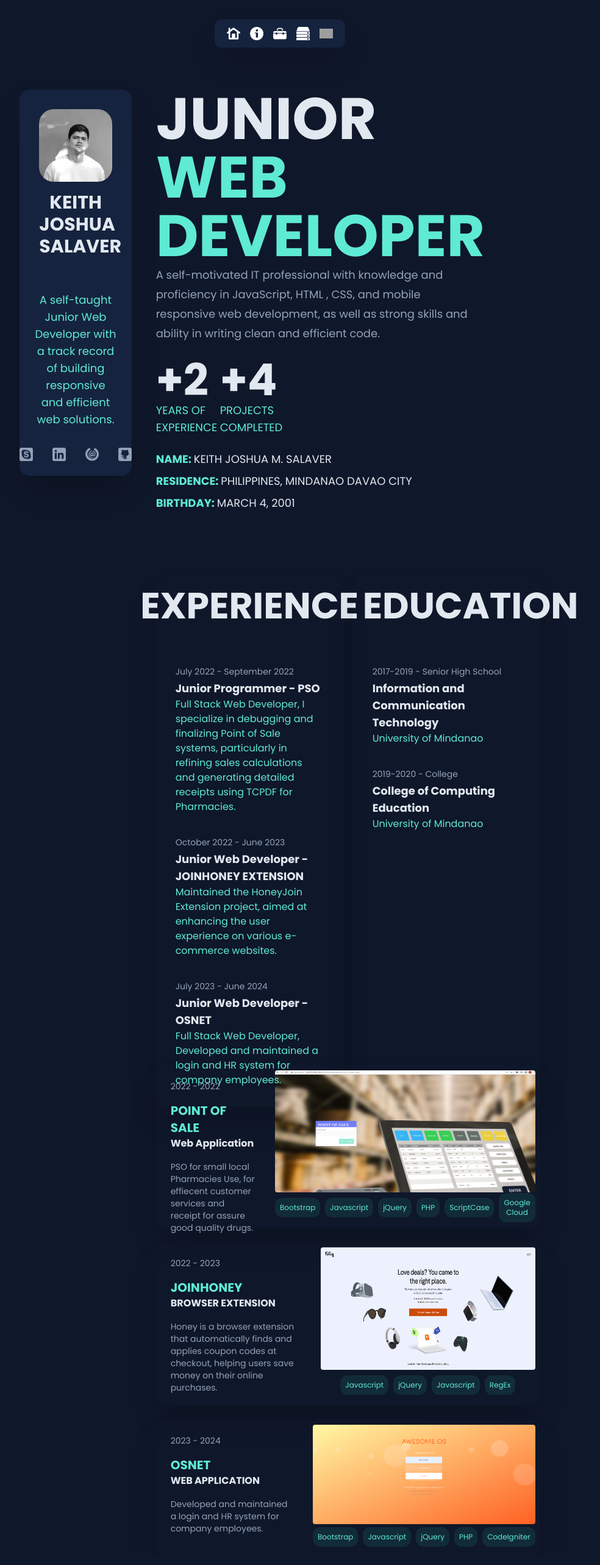
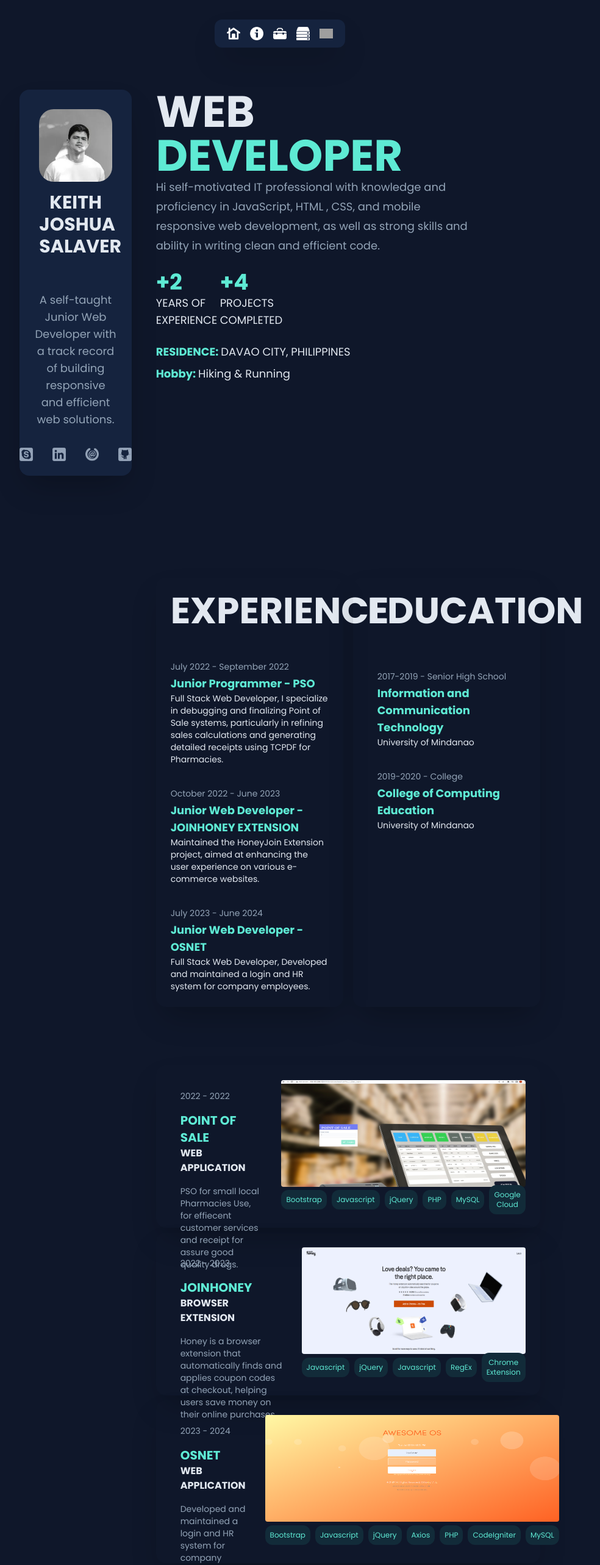
Before and after one commit to KeithJosh03/v2Portfolio, a Next.js app: page / in a window 1280 px wide. Shown: the top 2566 px of the page at 61% size, without its empty margins (181-1165 px from the left). Built offline with nearby package versions, Linux system fonts and the light colour scheme; grey boxes are pictures that could not be loaded.

Commit message:
First Changes UI formality

```diff
--- a/app/fonts/index.tsx
+++ /dev/null
@@ -1,19 +0,0 @@
-import { Poppins, Inter } from 'next/font/google'
-
-const poppins = Poppins({
-  subsets: ['latin'],
-  display:'swap',
-   weight: ['400', '700'],
-})
-
-const inter = Inter({
-  subsets: ['latin'],
-  display:'swap',
-   weight: ['400', '700'],
-})
-
-
-export {
-    poppins,
-    inter
-}
--- /dev/null
+++ b/app/utils/index.tsx
@@ -0,0 +1,12 @@
+import { Poppins } from 'next/font/google'
+
+const poppins = Poppins({
+  subsets: ['latin'],
+  display:'swap',
+   weight: ['400', '700'],
+})
+
+
+export {
+    poppins
+}
--- a/components/avatar/avatar.tsx
+++ b/components/avatar/avatar.tsx
@@ -3,7 +3,7 @@ import Image from 'next/image'
 
 import { me, skype, linken , email , github } from '@/public/avatar'
 
-import { poppins } from '@/app/fonts';
+import { poppins } from '@/app/utils';
 
 
 
@@ -20,7 +20,7 @@ export const Avatar = () => {
       </div>
       <div className='h-2/6 rounded-2xl text-center flex flex-col justify-end gap-2'>
         <div className='p-6'>
-          <p className={`${poppins.className} font-medium text-lg text-SecondaryCol`}>A self-taught Junior Web Developer with a track record of building responsive and efficient web solutions.</p>
+          <p className={`${poppins.className} font-medium text-lg text-ThirdCol`}>A self-taught Junior Web Developer with a track record of building responsive and efficient web solutions.</p>
         </div>
         <div className='flex flex-row items-center justify-center gap-8 mb-6'>
           <div><Image src={skype} alt='iconavatar' className='object-center object-cover' width={26} height={26}/></div>
@@ -32,3 +32,6 @@ export const Avatar = () => {
     </div>
   )
 }
+
+
+// Log Change a not in box
--- a/components/index.tsx
+++ b/components/index.tsx
@@ -2,10 +2,12 @@ import { Navbar } from "./layout/navbar";
 import { Main } from "./layout/main";
 import { Avatar } from "./avatar/avatar";
 import { Showcase } from "./layout/showcase";
+import { Stack } from "./sections/stacks/stacks";
 
 export {
     Navbar,
     Main,
     Avatar,
-    Showcase
+    Showcase,
+    Stack
 }
--- a/components/sections/about/about.tsx
+++ b/components/sections/about/about.tsx
@@ -1,43 +1,43 @@
 import React from 'react'
 
-import { poppins } from '@/app/fonts'
+import { poppins } from '@/app/utils'
 
 export const About = () => {
   return (
     <div className='h-screen w-auto'>
         <div className={`${poppins.className} grid grid-cols-2 text-left text-6xl font-extrabold gap-4`}>
-          <div className='col-span-1 text-PrimaryCol flex flex-col gap-4 hover:bg-avatarBG hover:bg-opacity-100 shadow-2xl rounded-2xl p-4'>
-            <h1 className='text-center self-center'>EXPERIENCE</h1>
-            <ol className="relative text-left p-4">
+          <div className='col-span-1 text-PrimaryCol flex flex-col gap-4 hover:bg-avatarBG hover:bg-opacity-100 shadow-2xl rounded-2xl relative text-left p-6'>
+            <h1 >EXPERIENCE</h1>
+            <ol >
               <li className="gap-4">
                 <time className="mb-1 text-sm font-medium text-ThirdCol">July 2022 - September 2022</time>
-                <h3 className="text-lg text-PrimaryCol">Junior Programmer - PSO</h3>
-                <p className="text-base font-thin text-SecondaryCol">Full Stack Web Developer, I specialize in debugging and finalizing Point of Sale systems, particularly in refining sales calculations and generating detailed receipts using TCPDF for Pharmacies.</p>
+                <h3 className="text-lg text-SecondaryCol">Junior Programmer - PSO</h3>
+                <p className="text-sm font-thin text-PrimaryCol">Full Stack Web Developer, I specialize in debugging and finalizing Point of Sale systems, particularly in refining sales calculations and generating detailed receipts using TCPDF for Pharmacies.</p>
               </li>
               <li className="gap-4">
                 <time className="mb-1 text-sm font-medium text-ThirdCol">October 2022 - June 2023</time>
-                <h3 className="text-lg text-PrimaryCol">Junior Web Developer - JOINHONEY EXTENSION</h3>
-                <p className="text-base font-thin text-SecondaryCol">Maintained the HoneyJoin Extension project, aimed at enhancing the user experience on various e-commerce websites.</p>
+                <h3 className="text-lg text-SecondaryCol">Junior Web Developer - JOINHONEY EXTENSION</h3>
+                <p className="text-sm font-thin text-PrimaryCol">Maintained the HoneyJoin Extension project, aimed at enhancing the user experience on various e-commerce websites.</p>
               </li>
               <li className="gap-4">
                 <time className="mb-1 text-sm font-medium text-ThirdCol">July 2023 - June 2024</time>
-                <h3 className="text-lg text-PrimaryCol">Junior Web Developer - OSNET</h3>
-                <p className="text-base font-thin text-SecondaryCol">Full Stack Web Developer, Developed and maintained a login and HR system for company employees.</p>
+                <h3 className="text-lg text-SecondaryCol">Junior Web Developer - OSNET</h3>
+                <p className="text-sm font-thin text-PrimaryCol">Full Stack Web Developer, Developed and maintained a login and HR system for company employees.</p>
               </li>
             </ol>
           </div>
-          <div className='col-span-1 text-PrimaryCol flex flex-col gap-4 hover:bg-avatarBG hover:bg-opacity-100 shadow-2xl rounded-2xl p-4'>
-            <h1 className='text-center'>EDUCATION</h1>
+          <div className='col-span-1 text-PrimaryCol flex flex-col gap-4 hover:bg-avatarBG hover:bg-opacity-100 shadow-2xl rounded-2xl relative text-left p-6'>
+            <h1>EDUCATION</h1>
             <ol className="relative text-left p-4">
               <li className="gap-4">
                 <time className="mb-1 text-sm font-medium text-ThirdCol">2017-2019 - Senior High School</time>
-                <h3 className="text-lg text-PrimaryCol">Information and Communication Technology</h3>
-                <p className="text-base font-thin text-SecondaryCol">University of Mindanao</p>
+                <h3 className="text-lg text-SecondaryCol">Information and Communication Technology</h3>
+                <p className="text-sm font-thin text-PrimaryCol">University of Mindanao</p>
               </li>
               <li className="gap-4">
                 <time className="mb-1 text-sm font-medium text-ThirdCol">2019-2020 - College</time>
-                <h3 className="text-lg text-PrimaryCol">College of Computing Education</h3>
-                <p className="text-base font-thin text-SecondaryCol">University of Mindanao</p>
+                <h3 className="text-lg text-SecondaryCol">College of Computing Education</h3>
+                <p className="text-sm font-thin text-PrimaryCol">University of Mindanao</p>
               </li>
             </ol>
           </div>
--- a/components/sections/home/home.tsx
+++ b/components/sections/home/home.tsx
@@ -1,32 +1,32 @@
 import React from 'react'
 
-import { poppins } from '@/app/fonts'
+import { poppins } from '@/app/utils'
 
 export const Home = () => {
   return (
     <div className='w-auto h-screen flex flex-col text-center content-center gap-6'>
-        <div className={`${poppins.className} text-left text-8xl font-extrabold w-5/6`}>
-            <h1 className='text-PrimaryCol'>JUNIOR</h1>
-            <h1 className='text-SecondaryCol'>WEB DEVELOPER</h1>
-            <p className='text-ThirdCol text-lg leading-8 font-medium'>A self-motivated IT professional with knowledge and proficiency in JavaScript, HTML , CSS, and mobile responsive web development, as well as strong skills and ability in writing clean and efficient code.</p>
+        <div className={`${poppins.className} text-left text-7xl font-extrabold w-5/6`}>
+            <h1 className='text-PrimaryCol'>WEB</h1>
+            <h1 className='text-SecondaryCol'>DEVELOPER</h1>
+            <p className='text-ThirdCol text-lg leading-8 font-medium'>Hi self-motivated IT professional with knowledge and proficiency in JavaScript, HTML , CSS, and mobile responsive web development, as well as strong skills and ability in writing clean and efficient code.</p>
         </div>
         <div className='flex flex-row w-2/6 text-left'>
             <div className={`${poppins.className} basis-8/12 font-medium text-lg`}>
-                <p className='text-7xl font-semibold text-PrimaryCol'>+2</p>
-                <p className='text-SecondaryCol'>YEARS OF</p>
-                <p className='text-SecondaryCol'>EXPERIENCE</p>
+                <p className='text-4xl font-semibold text-SecondaryCol'>+2</p>
+                <p className='text-PrimaryCol'>YEARS OF</p>
+                <p className='text-PrimaryCol'>EXPERIENCE</p>
             </div>
             <div className={`${poppins.className} basis-8/12 font-medium text-lg`}>
-                <p className='text-7xl font-semibold text-PrimaryCol'>+4</p>
-                <p className='text-SecondaryCol'>PROJECTS</p>
-                <p className='text-SecondaryCol'>COMPLETED</p>
+                <p className='text-4xl font-semibold text-SecondaryCol'>+4</p>
+                <p className='text-PrimaryCol'>PROJECTS</p>
+                <p className='text-PrimaryCol'>COMPLETED</p>
             </div>
         </div>
         <div  className={`${poppins.className} w-5/6 gap-4 text-left font-extrabold`}>
             <ul className='grid grid-rows-3 gap-2 text-lg'>
-                <li className='text-SecondaryCol'>NAME: <span className='text-PrimaryCol font-medium'>KEITH JOSHUA M. SALAVER</span> </li>
-                <li className='text-SecondaryCol'>RESIDENCE: <span className='text-PrimaryCol font-medium'>PHILIPPINES, MINDANAO DAVAO CITY</span></li>
-                <li className='text-SecondaryCol'>BIRTHDAY: <span className='text-PrimaryCol font-medium'>MARCH 4, 2001</span></li>
+                <li className='text-SecondaryCol'>RESIDENCE: <span className='text-PrimaryCol font-medium'>DAVAO CITY, PHILIPPINES</span></li>
+                <li className='text-SecondaryCol'>Hobby: <span className='text-PrimaryCol font-medium'>Hiking & Running</span></li>
+
             </ul>
         </div>
     </div>
--- a/components/sections/portfolio/portfolio.tsx
+++ b/components/sections/portfolio/portfolio.tsx
@@ -1,18 +1,18 @@
 import React from 'react'
 import Image from 'next/image'
 
-import { poppins } from '@/app/fonts'
+import { poppins } from '@/app/utils'
 import { Gizmo, OSNET , Honey } from '@/public/portofolio'
 
 export const Portfolio = () => {
   return (
-    <div className={`${poppins.className} w-auto h-screen flex flex-col text-center content-center gap-6`}>
-        <div className='h-1/3 rounded-2xl flex flex-row hover:bg-avatarBG hover:bg-opacity-100 shadow-2xl'>
+    <div className={`${poppins.className} w-auto h-screen flex flex-col text-center content-center gap-2`}>
+        <div className='h-1/3 rounded-2xl flex flex-row hover:bg-avatarBG hover:bg-opacity-100 shadow-2xl p-4'>
             <div className='basis-5/12 text-left p-6 flex flex-col gap-4'>
                 <p className='text-sm text-ThirdCol font-medium'>2022 - 2022</p>
                 <div>
                     <h3 className='text-xl text-SecondaryCol font-extrabold'>POINT OF SALE</h3>
-                    <h3 className='text-md text-PrimaryCol font-bold'>Web Application</h3>
+                    <h3 className='text-md text-PrimaryCol font-bold'>WEB APPLICATION</h3>
                 </div>
                 <p className='text-sm font-thin text-ThirdCol text-left'>PSO for small local Pharmacies Use, for effiecent customer services and receipt for assure good quality drugs.</p>
             </div>
@@ -20,7 +20,7 @@ export const Portfolio = () => {
                 <div className='h-4/5'>
                 <Image src={Gizmo} alt='gizmo' className='w-full h-full object-fill rounded'/>
                 </div>
-                <div className='h-1/5 flex flex-row gap-2 justify-center items-center'>
+                <div className='h-1/5 flex flex-row gap-2 justify-left items-center'>
                     <div className='text-xs font-thin bg-stackBG text-SecondaryCol p-2 rounded-xl text-center'>
                         <span>Bootstrap</span>
                     </div>
@@ -34,7 +34,7 @@ export const Portfolio = () => {
                         <span>PHP</span>
                     </div>
                     <div className='text-xs font-thin bg-stackBG text-SecondaryCol p-2 rounded-xl text-center'>
-                        <span>ScriptCase</span>
+                        <span>MySQL</span>
                     </div>
                     <div className='text-xs font-thin bg-stackBG text-SecondaryCol p-2 rounded-xl text-center'>
                         <span>Google Cloud</span>
@@ -42,7 +42,7 @@ export const Portfolio = () => {
                 </div>
             </div>
         </div>
-        <div className='h-1/3 rounded-2xl flex flex-row hover:bg-avatarBG hover:bg-opacity-100 shadow-2xl'>
+        <div className='h-1/3 rounded-2xl flex flex-row hover:bg-avatarBG hover:bg-opacity-100 shadow-2xl p-4'>
             <div className='basis-5/12 text-left p-6 flex flex-col gap-4'>
                 <p className='text-sm text-ThirdCol font-medium'>2022 - 2023</p>
                 <div>
@@ -53,9 +53,9 @@ export const Portfolio = () => {
             </div>
             <div className='basis-7/12 content-center p-2'>
             <div className='h-4/5'>
-                <Image src={Honey} alt='gizmo' className='w-full h-full object-fill rounded'/>
+                <Image src={Honey} alt='Honey' className='w-full h-full object-fill rounded'/>
                 </div>
-                <div className='h-1/5 flex flex-row gap-2 justify-center items-center'>
+                <div className='h-1/5 flex flex-row gap-2 justify-left items-center'>
                     <div className='text-xs font-thin bg-stackBG text-SecondaryCol p-2 rounded-xl text-center'>
                         <span>Javascript</span>
                     </div>
@@ -68,10 +68,13 @@ export const Portfolio = () => {
                     <div className='text-xs font-thin bg-stackBG text-SecondaryCol p-2 rounded-xl text-center'>
                         <span>RegEx</span>
                     </div>
+                    <div className='text-xs font-thin bg-stackBG text-SecondaryCol p-2 rounded-xl text-center'>
+                        <span>Chrome Extension</span>
+                    </div>
                 </div>
             </div>
         </div>
-        <div className='h-1/3 rounded-2xl flex flex-row hover:bg-avatarBG hover:bg-opacity-100 shadow-2xl'>
+        <div className='h-1/3 rounded-2xl flex flex-row hover:bg-avatarBG hover:bg-opacity-100 shadow-2xl p-4'>
             <div className='basis-5/12 text-left p-6 flex flex-col gap-4'>
                 <p className='text-sm text-ThirdCol font-medium'>2023 - 2024</p>
                 <div>
@@ -83,9 +86,9 @@ export const Portfolio = () => {
             </div>
             <div className='basis-7/12 content-center p-2'>
                 <div className='h-4/5'>
-                <Image src={OSNET} alt='gizmo' className='w-full h-full object-fill rounded'/>
+                <Image src={OSNET} alt='OSNET' className='w-full h-full object-fill rounded'/>
                 </div>
-                <div className='h-1/5 flex flex-row gap-2 justify-center items-center'>
+                <div className='h-1/5 flex flex-row gap-2 justify-left items-center'>
                     <div className='text-xs font-thin bg-stackBG text-SecondaryCol p-2 rounded-xl text-center'>
                         <span>Bootstrap</span>
                     </div>
@@ -96,10 +99,16 @@ export const Portfolio = () => {
                         <span>jQuery</span>
                     </div>
                     <div className='text-xs font-thin bg-stackBG text-SecondaryCol p-2 rounded-xl text-center'>
+                        <span>Axios</span>
+                    </div>
+                    <div className='text-xs font-thin bg-stackBG text-SecondaryCol p-2 rounded-xl text-center'>
                         <span>PHP</span>
                     </div>
                     <div className='text-xs font-thin bg-stackBG text-SecondaryCol p-2 rounded-xl text-center'>
                         <span>CodeIgniter</span>
+                    </div>
+                    <div className='text-xs font-thin bg-stackBG text-SecondaryCol p-2 rounded-xl text-center'>
+                        <span>MySQL</span>
                     </div>
                 </div>
             </div>
```
Also changed, not shown: components/sections/stacks/stacks.tsx (added, +12 -0 lines).
